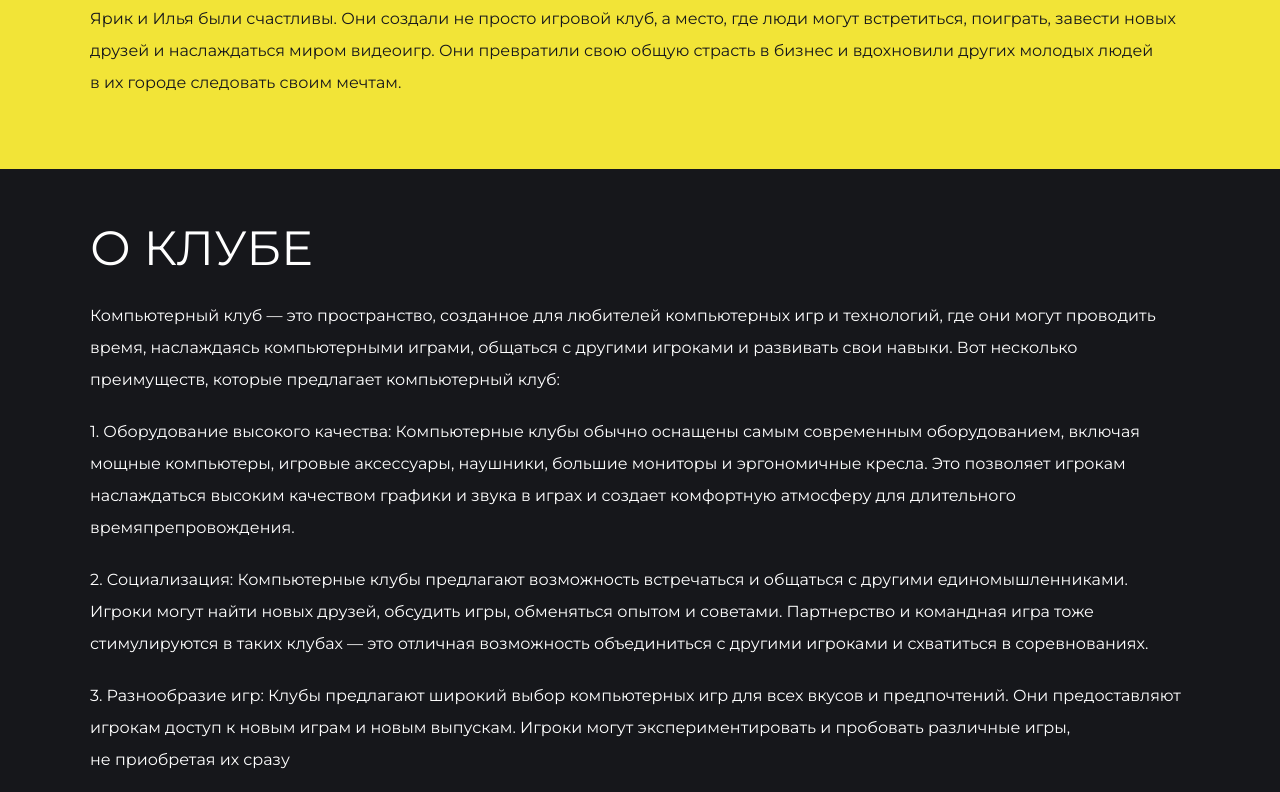
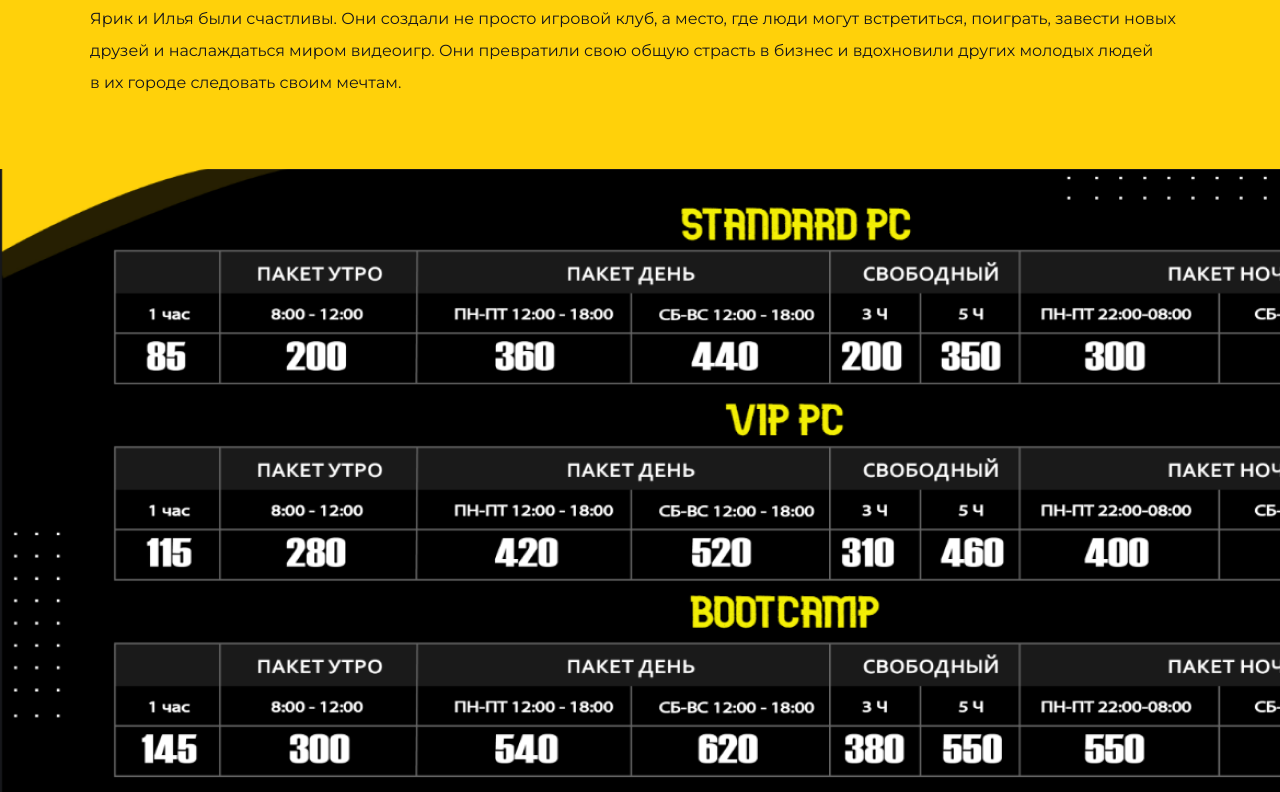
Before and after one commit to RunejarEvseev/ReStart-GamingClubNetwork, a plain HTML site: page Index.html in a window 1280 px wide. Shown: the part 1636-2428 px from the top of the page. Drawn offline with Linux system fonts and the light colour scheme; files whose address does not match are found by name.

Commit message:
add section Price

```diff
--- a/Index.html
+++ b/Index.html
@@ -20,7 +20,7 @@
                 <a href="#club" class="nav__link">О&nbsp;клубе</a>
               </li>
               <li class="nav__item">
-                <a href="#" class="nav__link">Цены</a>
+                <a href="#price" class="nav__link">Цены</a>
               </li>
               <li class="nav__item">
                 <a href="#work" class="nav__link">Игры</a>
@@ -98,6 +98,15 @@
           </p>
         </div>
       </section>
+
+      <section class="price" id="price">
+        <div class="container price__container">
+          <div class="price__wrapper">
+            <div class="price__content"></div>
+          </div>
+        </div>
+      </section>
+
       <section class="club" id="club">
         <div class="container club__container">
           <h2 class="site-title club__title">О&nbsp;КЛУБЕ</h2>
--- a/style/style.css
+++ b/style/style.css
@@ -55,7 +55,7 @@ html {
   /* --color-dark-grey: #666; */
   --color-default: #16171B;
   --color-accent: #F2E437;
-  --color-active: #F2C94C;
+  --color-active: #FFD10A;
   /* --color-dirty: #CACACA;
   --color-graphite: #414141;
   --gap: 32px; */
@@ -242,11 +242,11 @@ img {
 /* about */
 .about {
   padding: 50px 75px;
-  background-color: var(--color-accent);
+  background-color: var(--color-active);
 }
 
 .about__container {
-  background-color: var(--color-accent);
+  background-color: var(--color-active);
   color: var(--color-default);
 }
 
@@ -267,6 +267,21 @@ img {
   max-height: 100%;
   margin-bottom: 100px;
   gap: var(--gap);
+}
+
+/* price */
+.price{
+  background-color: var(--color-dark);
+}
+.price__container {
+  max-width: 1440px;
+  min-height: 860px;
+  margin: 0 auto;
+  margin-left: 0;
+  background-image: url(../img/club_price.png);
+  background-repeat: no-repeat;
+  background-size: cover;
+
 }
 
 /* club */
```
